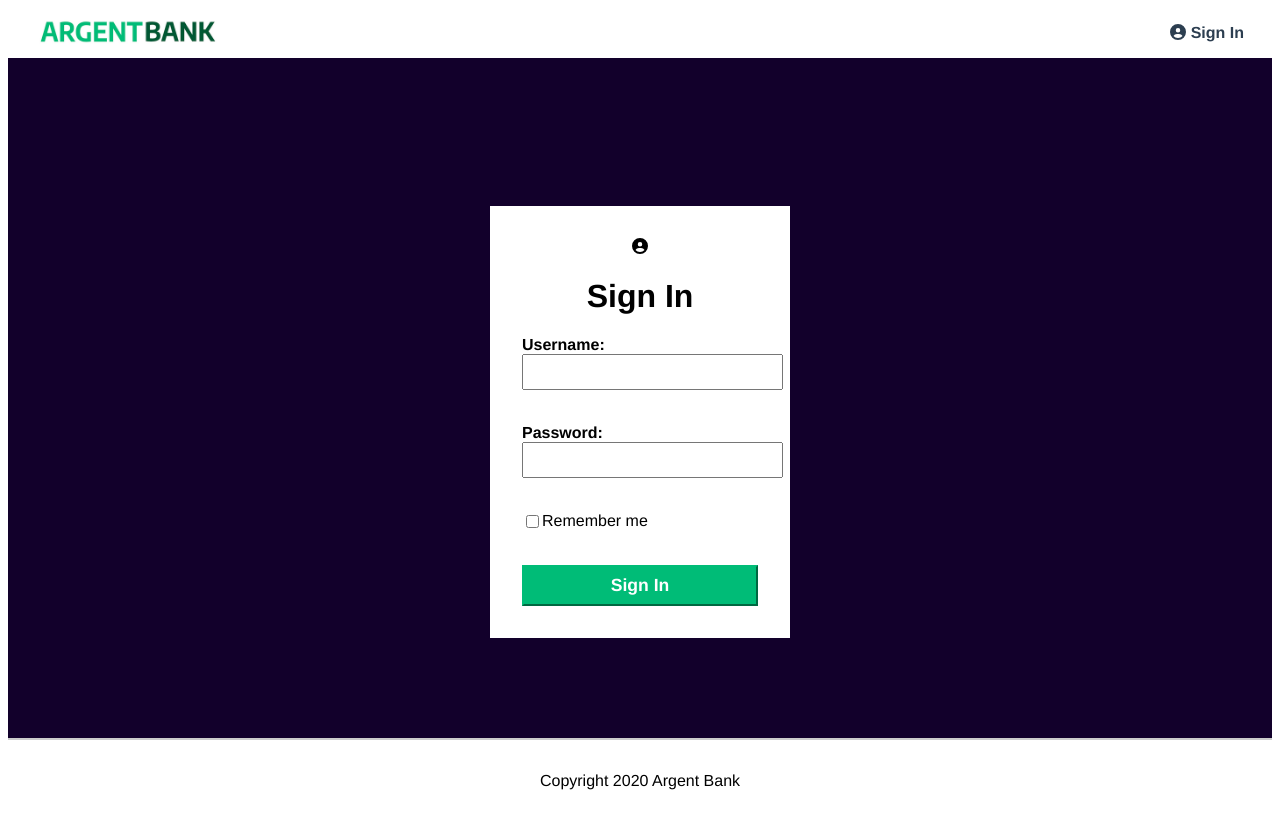
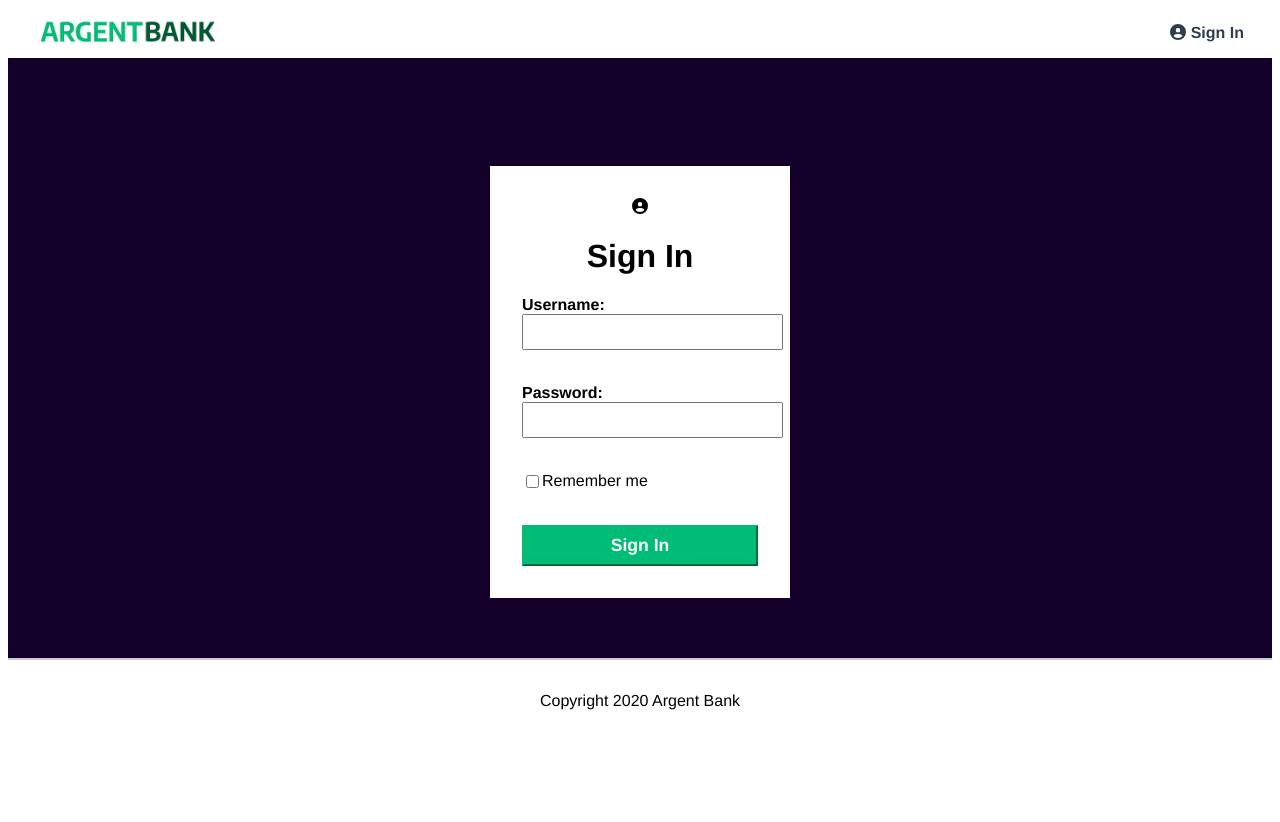
Before and after one commit to todorjr/bank-api-front, a React (Vite) app: page /signin in a window 1280 px wide. After the commit the page ends 800 px from the top, so only its background shows below. Built offline with nearby package versions, Linux system fonts and the light colour scheme.

Commit message:
height correction

```diff
--- a/src/styles/Signin.module.css
+++ b/src/styles/Signin.module.css
@@ -2,7 +2,7 @@
     display: flex;
     justify-content: center;
     align-items: center;
-    height: 85vh;
+    height: 600px;
     background-color: #12002b;
 }
 
```
